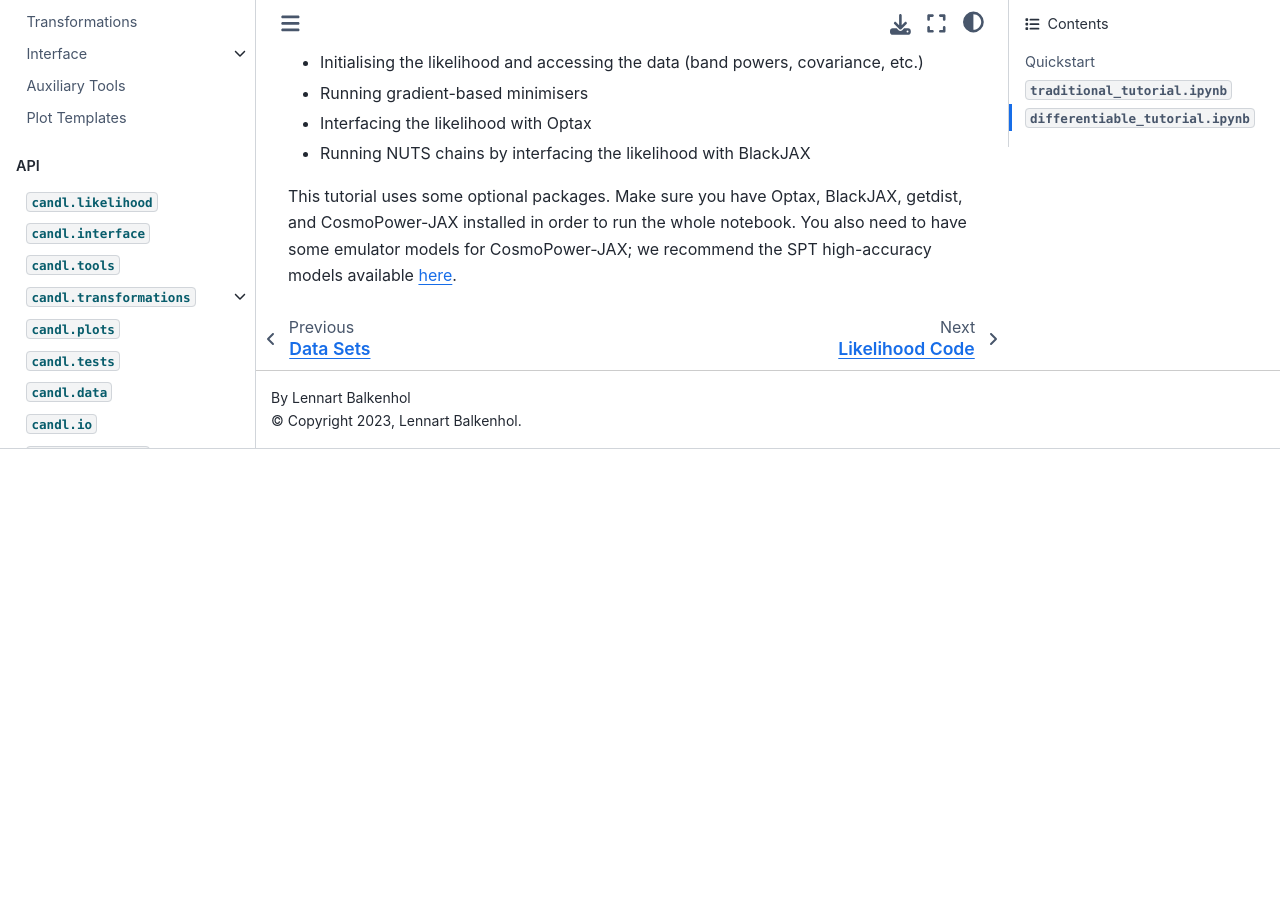
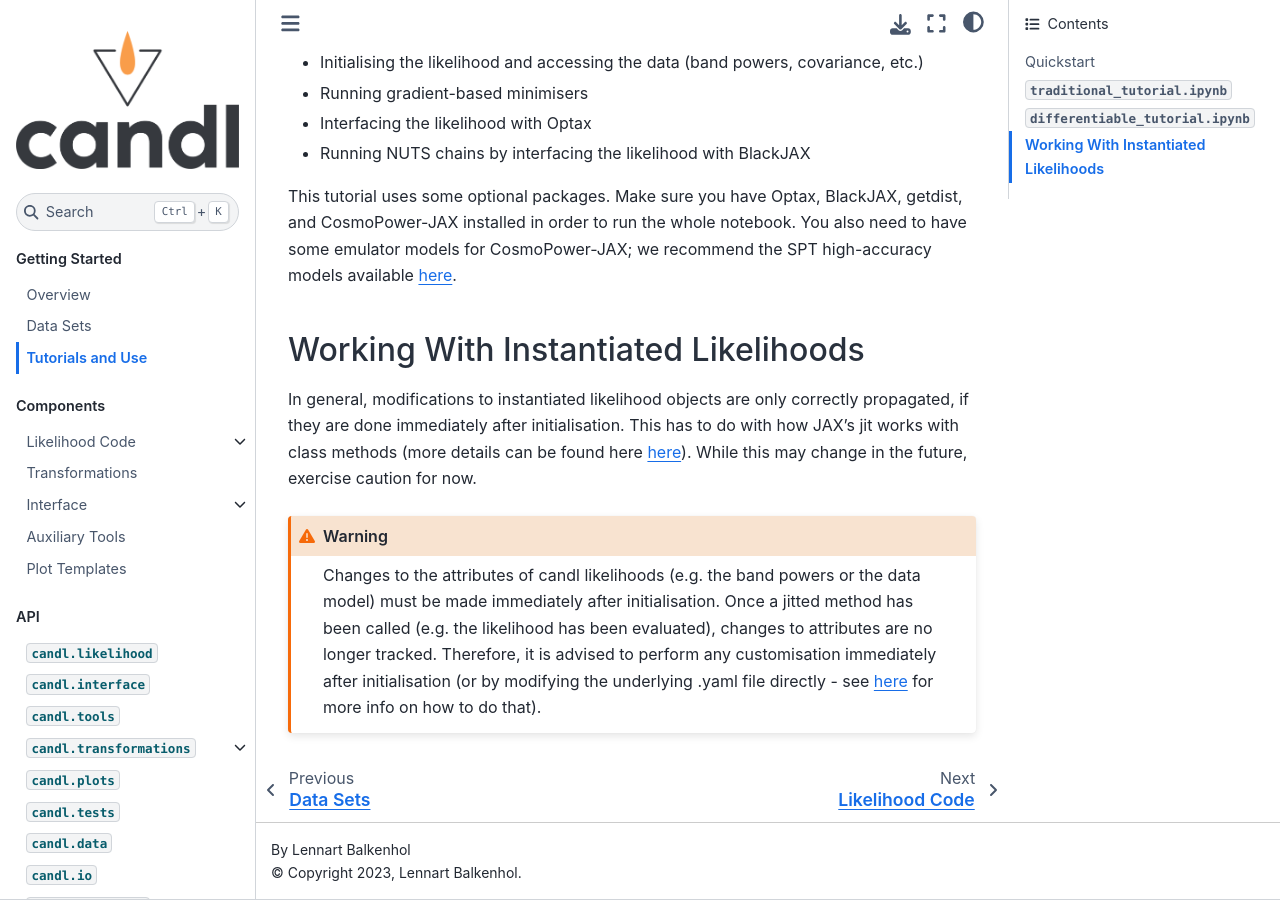
Before and after one commit to Lbalkenhol/candl, a Sphinx documentation site: the page built from docs/tutorial/tutorial_overview.rst, in a window 1280 px wide and 900 px high, scrolled down 1411 px. Built offline with Sphinx 7.4.7 and the Sphinx Book theme 1.1.4, drawn with Linux system fonts in a browser that asks for light colours; before the commit the page ends 1860 px from its top, so only the background shows below that; some of the changed text lies outside the part shown.

Commit message:
Added more info to docs

```diff
--- a/docs/interface/interface_sampler.rst
+++ b/docs/interface/interface_sampler.rst
@@ -118,7 +118,7 @@ BlackJAX
 -------------------------------------------------
 
 `BlackJAX <https://github.com/blackjax-devs/blackjax>`__ gradient-based samplers for JAX.
-We show how to interface with BlackJAX and run NUTS chains in :ref:`the differentiability tutorial <Tutorials>`.
+We show how to interface with BlackJAX and run NUTS chains in :ref:`the differentiability tutorial <Tutorials and Use>`.
 Below is a quick example using the ACT DR4 likelihood and CosmoPower-JAX.
 Note that you need to have downloaded the CosmoPower SPT high-accuracy models (available `here <https://github.com/alessiospuriomancini/cosmopower/tree/main/cosmopower/trained_models/SPT_high_accuracy>`_) and placed them in your ``cosmopower_jax/trained_models`` folder.
 First, we initialise the likelihood and the theory code:
@@ -198,7 +198,7 @@ Optax
 -------------------------------------------------
 
 `Optax <https://github.com/google-deepmind/optax>`__ is a library for gradient-based optimisation written for JAX.
-We show how to interface with Optax and run the ADAM minimiser in :ref:`the differentiability tutorial <Tutorials>`.
+We show how to interface with Optax and run the ADAM minimiser in :ref:`the differentiability tutorial <Tutorials and Use>`.
 Below is a quick example using the ACT DR4 likelihood and CosmoPower-JAX.
 Note that you need to have downloaded the CosmoPower SPT high-accuracy models (available `here <https://github.com/alessiospuriomancini/cosmopower/tree/main/cosmopower/trained_models/SPT_high_accuracy>`_) and placed them in your ``cosmopower_jax/trained_models`` folder.
 Like before, we initialise the likelihood and the theory code:
--- a/docs/tutorial/tutorial_overview.rst
+++ b/docs/tutorial/tutorial_overview.rst
@@ -1,4 +1,4 @@
-Tutorials
+Tutorials and Use
 =================================================
 
 Below, you can find an example of how to quickly get started with candl.
@@ -61,3 +61,16 @@ This notebook shows different aspects relying on the differentiability of the li
 This tutorial uses some optional packages.
 Make sure you have Optax, BlackJAX, getdist, and CosmoPower-JAX installed in order to run the whole notebook.
 You also need to have some emulator models for CosmoPower-JAX; we recommend the SPT high-accuracy models available `here <https://github.com/alessiospuriomancini/cosmopower/tree/main/cosmopower/trained_models/SPT_high_accuracy>`_.
+
+Working With Instantiated Likelihoods
+----------------------------------------------------------
+
+In general, modifications to instantiated likelihood objects are only correctly propagated, if they are done immediately after initialisation.
+This has to do with how JAX's jit works with class methods (more details can be found here `here <https://jax.readthedocs.io/en/latest/faq.html#how-to-use-jit-with-methods>`_).
+While this may change in the future, exercise caution for now.
+
+.. warning::
+
+   Changes to the attributes of candl likelihoods (e.g. the band powers or the data model) must be made immediately after initialisation.
+   Once a jitted method has been called (e.g. the likelihood has been evaluated), changes to attributes are no longer tracked.
+   Therefore, it is advised to perform any customisation immediately after initialisation (or by modifying the underlying .yaml file directly - see :ref:`here<Data Structure>` for more info on how to do that).
```
